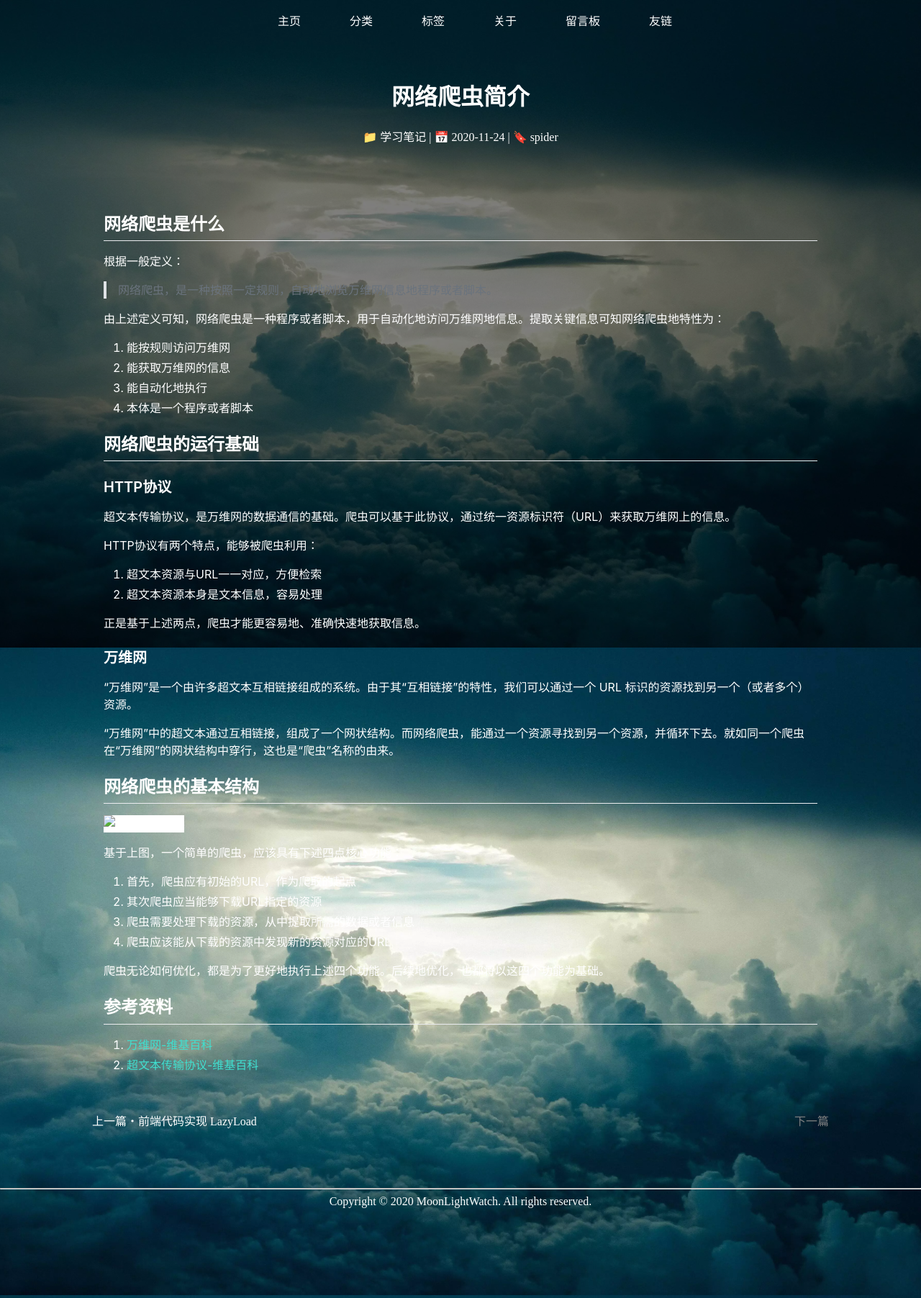
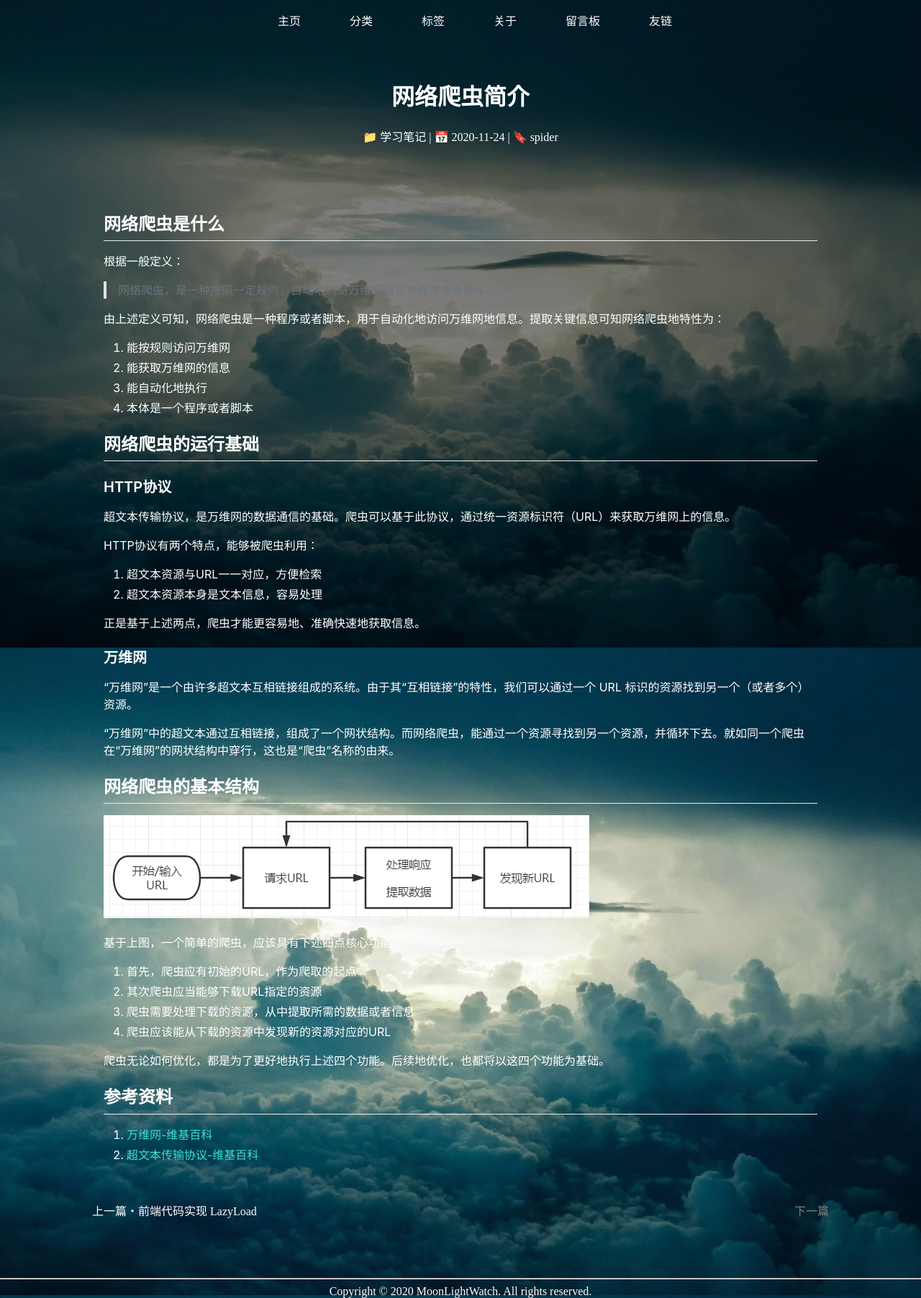
Before and after one commit to moonlightwatch/moonlightwatch.github.io, a Jekyll site: the page built from _posts/2020-11-24-网络爬虫简介.md, in a window 1280 px wide. Shown: the whole page at 72% size. Built offline with Jekyll 4.4.1, drawn with Linux system fonts in a browser that asks for light colours; comment, search, counter and statistics services are not loaded.

Commit message:
修正图像链接

```diff
--- a/_posts/2020-11-24-网络爬虫简介.md
+++ b/_posts/2020-11-24-网络爬虫简介.md
@@ -41,7 +41,7 @@ HTTP协议有两个特点，能够被爬虫利用：
 
 ## 网络爬虫的基本结构
 
-![爬虫基本结构](/assets/imaegs/网络爬虫基础/爬虫基本流程.png)
+![爬虫基本结构](/assets/images/网络爬虫基础/爬虫基本流程.png)
 
 基于上图，一个简单的爬虫，应该具有下述四点核心功能：
 
```
